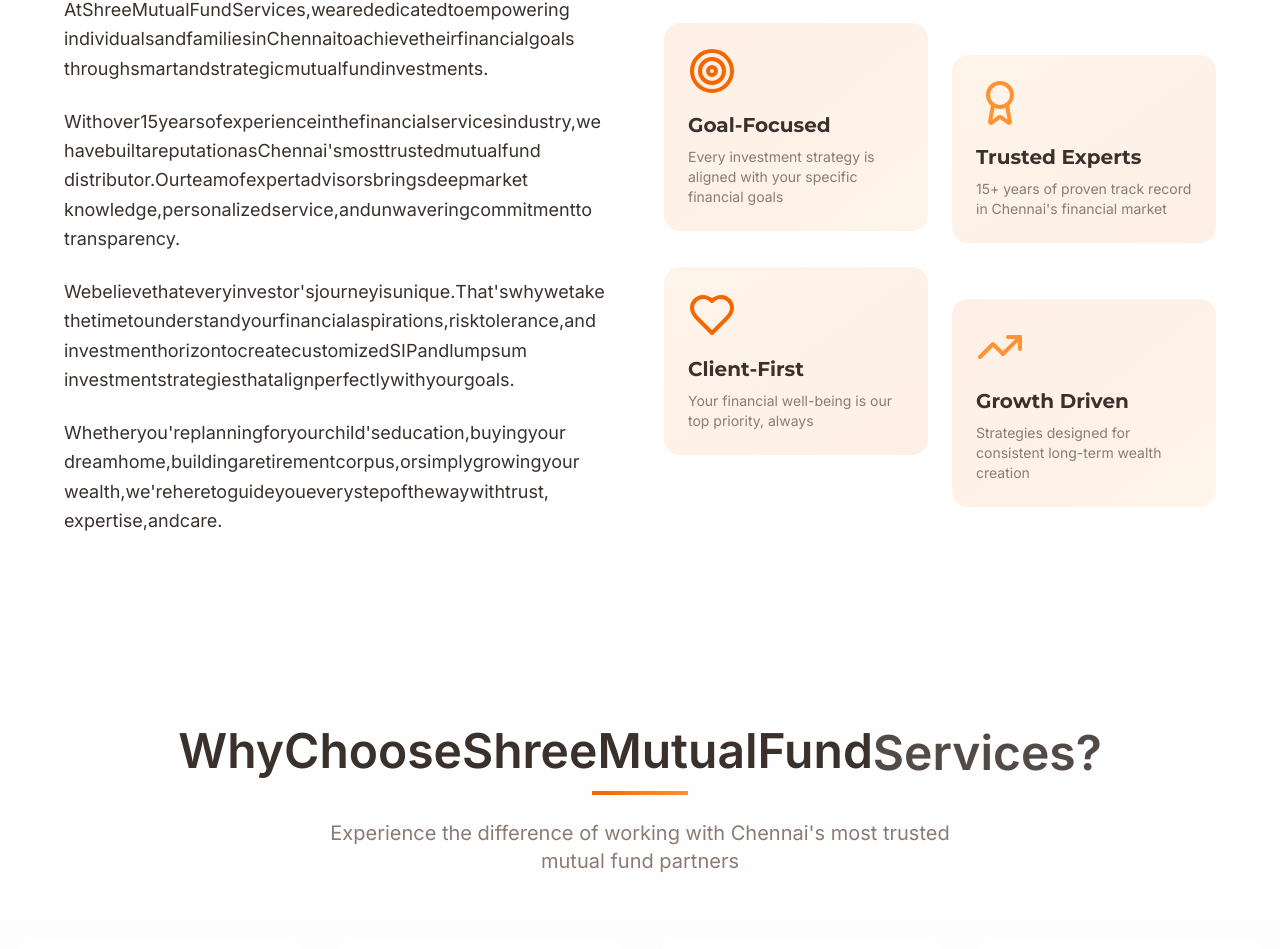
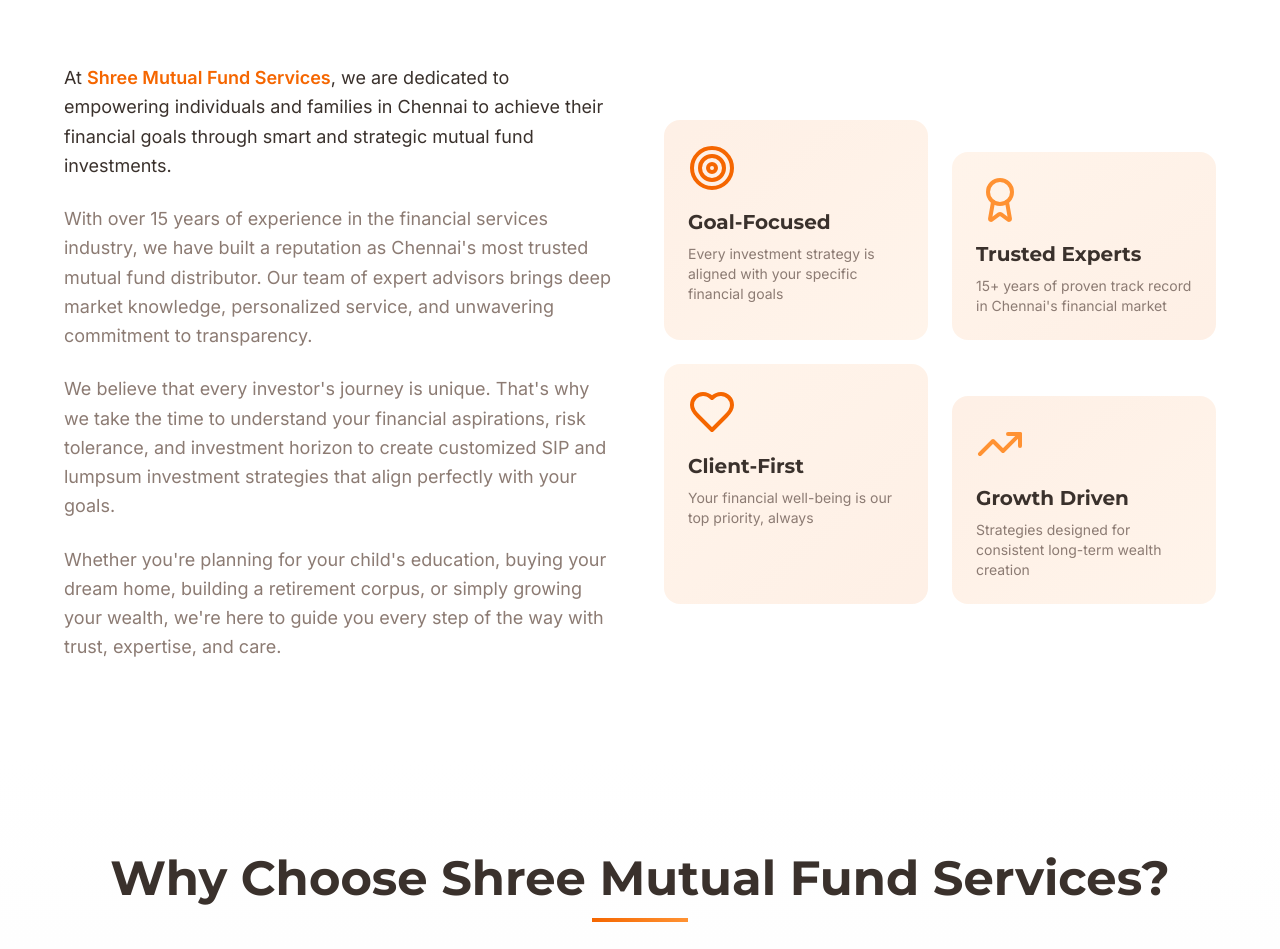
Before and after one commit to gpmusic28/chennai-mutual-trust, a React (Vite) app: page / in a window 1280 px wide. Shown: the part 1033-1982 px from the top of the page. Built offline with nearby package versions, Linux system fonts and the light colour scheme; the HTML template or start-up script is replaced by a standard one.

Commit message:
Reverted to commit 30da68ea7e490bb20c4178b480b475879097cd68

```diff
--- a/src/components/AboutUs.tsx
+++ b/src/components/AboutUs.tsx
@@ -1,84 +1,63 @@
 import { Target, Award, Heart, TrendingUp } from "lucide-react";
-import { ColorRevealText } from "@/hooks/useScrollColorReveal";
-import { AnimatedSection } from "@/hooks/useScrollAnimation";
 
 const AboutUs = () => {
   return (
     <section id="about" className="py-24 bg-background">
       <div className="container mx-auto px-4">
         <div className="max-w-6xl mx-auto">
-          <AnimatedSection animation="fade" className="text-center mb-16">
+          <div className="text-center mb-16 animate-fade-in">
             <h2 className="text-4xl md:text-5xl font-bold mb-4">About Us</h2>
             <div className="w-24 h-1 bg-gradient-to-r from-primary to-accent mx-auto"></div>
-          </AnimatedSection>
+          </div>
 
           <div className="grid md:grid-cols-2 gap-12 items-center">
-            <div className="space-y-6">
-              <ColorRevealText
-                as="p"
-                text="At Shree Mutual Fund Services, we are dedicated to empowering individuals and families in Chennai to achieve their financial goals through smart and strategic mutual fund investments."
-                className="text-lg leading-relaxed"
-              />
-
-              <ColorRevealText
-                as="p"
-                text="With over 15 years of experience in the financial services industry, we have built a reputation as Chennai's most trusted mutual fund distributor. Our team of expert advisors brings deep market knowledge, personalized service, and unwavering commitment to transparency."
-                className="text-lg leading-relaxed"
-              />
-
-              <ColorRevealText
-                as="p"
-                text="We believe that every investor's journey is unique. That's why we take the time to understand your financial aspirations, risk tolerance, and investment horizon to create customized SIP and lumpsum investment strategies that align perfectly with your goals."
-                className="text-lg leading-relaxed"
-              />
-
-              <ColorRevealText
-                as="p"
-                text="Whether you're planning for your child's education, buying your dream home, building a retirement corpus, or simply growing your wealth, we're here to guide you every step of the way with trust, expertise, and care."
-                className="text-lg leading-relaxed"
-              />
+            <div className="space-y-6 animate-fade-in">
+              <p className="text-lg text-foreground leading-relaxed">
+                At <span className="font-semibold text-primary">Shree Mutual Fund Services</span>, we are dedicated to empowering individuals and families in Chennai to achieve their financial goals through smart and strategic mutual fund investments.
+              </p>
+              <p className="text-lg text-muted-foreground leading-relaxed">
+                With over 15 years of experience in the financial services industry, we have built a reputation as Chennai's most trusted mutual fund distributor. Our team of expert advisors brings deep market knowledge, personalized service, and unwavering commitment to transparency.
+              </p>
+              <p className="text-lg text-muted-foreground leading-relaxed">
+                We believe that every investor's journey is unique. That's why we take the time to understand your financial aspirations, risk tolerance, and investment horizon to create customized SIP and lumpsum investment strategies that align perfectly with your goals.
+              </p>
+              <p className="text-lg text-muted-foreground leading-relaxed">
+                Whether you're planning for your child's education, buying your dream home, building a retirement corpus, or simply growing your wealth, we're here to guide you every step of the way with trust, expertise, and care.
+              </p>
             </div>
 
             <div className="grid grid-cols-2 gap-6">
-              <AnimatedSection animation="scale" delay={100}>
-                <div className="bg-gradient-to-br from-primary/10 to-accent/10 p-6 rounded-2xl hover:shadow-xl transition-all duration-500 hover:-translate-y-2 hover:scale-105">
+              <div className="bg-gradient-to-br from-primary/10 to-accent/10 p-6 rounded-2xl hover:shadow-xl transition-all duration-300 hover:-translate-y-2">
                 <Target className="w-12 h-12 text-primary mb-4" />
                 <h3 className="text-xl font-bold mb-2">Goal-Focused</h3>
                 <p className="text-muted-foreground text-sm">
                   Every investment strategy is aligned with your specific financial goals
                 </p>
               </div>
-              </AnimatedSection>
 
-              <AnimatedSection animation="scale" delay={200}>
-                <div className="bg-gradient-to-br from-accent/10 to-primary/10 p-6 rounded-2xl hover:shadow-xl transition-all duration-500 hover:-translate-y-2 hover:scale-105 mt-8">
+              <div className="bg-gradient-to-br from-accent/10 to-primary/10 p-6 rounded-2xl hover:shadow-xl transition-all duration-300 hover:-translate-y-2 mt-8">
                 <Award className="w-12 h-12 text-accent mb-4" />
                 <h3 className="text-xl font-bold mb-2">Trusted Experts</h3>
                 <p className="text-muted-foreground text-sm">
                   15+ years of proven track record in Chennai's financial market
                 </p>
               </div>
-              </AnimatedSection>
 
-              <AnimatedSection animation="scale" delay={300}>
-                <div className="bg-gradient-to-br from-accent/10 to-primary/10 p-6 rounded-2xl hover:shadow-xl transition-all duration-500 hover:-translate-y-2 hover:scale-105">
+              <div className="bg-gradient-to-br from-accent/10 to-primary/10 p-6 rounded-2xl hover:shadow-xl transition-all duration-300 hover:-translate-y-2">
                 <Heart className="w-12 h-12 text-primary mb-4" />
                 <h3 className="text-xl font-bold mb-2">Client-First</h3>
                 <p className="text-muted-foreground text-sm">
                   Your financial well-being is our top priority, always
                 </p>
               </div>
-              </AnimatedSection>
 
-              <AnimatedSection animation="scale" delay={400}>
-                <div className="bg-gradient-to-br from-primary/10 to-accent/10 p-6 rounded-2xl hover:shadow-xl transition-all duration-500 hover:-translate-y-2 hover:scale-105 mt-8">
+              <div className="bg-gradient-to-br from-primary/10 to-accent/10 p-6 rounded-2xl hover:shadow-xl transition-all duration-300 hover:-translate-y-2 mt-8">
                 <TrendingUp className="w-12 h-12 text-accent mb-4" />
                 <h3 className="text-xl font-bold mb-2">Growth Driven</h3>
                 <p className="text-muted-foreground text-sm">
                   Strategies designed for consistent long-term wealth creation
                 </p>
               </div>
-              </AnimatedSection>
             </div>
           </div>
         </div>
--- a/src/components/WhyChoose.tsx
+++ b/src/components/WhyChoose.tsx
@@ -1,6 +1,4 @@
 import { Shield, Users, FileCheck, MapPin } from "lucide-react";
-import { AnimatedSection } from "@/hooks/useScrollAnimation";
-import { TextReveal } from "@/hooks/useScrollTextReveal";
 
 const WhyChoose = () => {
   const features = [
@@ -33,26 +31,23 @@ const WhyChoose = () => {
   return (
     <section id="why-choose" className="py-24 bg-gradient-to-b from-background to-secondary/30">
       <div className="container mx-auto px-4">
-        <AnimatedSection animation="fade" className="text-center mb-16">
-          <TextReveal
-            as="h2"
-            text="Why Choose Shree Mutual Fund Services?"
-            className="text-4xl md:text-5xl font-bold mb-4"
-          />
+        <div className="text-center mb-16 animate-fade-in">
+          <h2 className="text-4xl md:text-5xl font-bold mb-4">
+            Why Choose Shree Mutual Fund Services?
+          </h2>
           <div className="w-24 h-1 bg-gradient-to-r from-primary to-accent mx-auto mb-6"></div>
           <p className="text-xl text-muted-foreground max-w-2xl mx-auto">
             Experience the difference of working with Chennai's most trusted mutual fund partners
           </p>
-        </AnimatedSection>
+        </div>
 
         <div className="grid md:grid-cols-2 lg:grid-cols-4 gap-8 max-w-7xl mx-auto">
           {features.map((feature, index) => (
-            <AnimatedSection
+            <div
               key={index}
-              animation="scale"
-              delay={index * 100}
+              className="group relative bg-card rounded-3xl p-8 hover:shadow-2xl transition-all duration-500 hover:-translate-y-3 animate-fade-in"
+              style={{ animationDelay: `${index * 100}ms` }}
             >
-              <div className="group relative bg-card rounded-3xl p-8 hover:shadow-2xl transition-all duration-500 hover:-translate-y-3">
               {/* Gradient Background on Hover */}
               <div className={`absolute inset-0 bg-gradient-to-br ${feature.color} opacity-0 group-hover:opacity-5 rounded-3xl transition-opacity duration-500`}></div>
 
@@ -74,7 +69,6 @@ const WhyChoose = () => {
                 </p>
               </div>
             </div>
-            </AnimatedSection>
           ))}
         </div>
       </div>
--- a/src/hooks/useScrollAnimation.tsx
+++ /dev/null
@@ -1,95 +0,0 @@
-import { useEffect, useRef, useState } from "react";
-
-interface ScrollAnimationOptions {
-  threshold?: number;
-  rootMargin?: string;
-  triggerOnce?: boolean;
-}
-
-export const useScrollAnimation = (options: ScrollAnimationOptions = {}) => {
-  const { threshold = 0.1, rootMargin = "0px", triggerOnce = true } = options;
-  const ref = useRef<HTMLDivElement>(null);
-  const [isVisible, setIsVisible] = useState(false);
-
-  useEffect(() => {
-    const observer = new IntersectionObserver(
-      (entries) => {
-        entries.forEach((entry) => {
-          if (entry.isIntersecting) {
-            setIsVisible(true);
-            if (triggerOnce && ref.current) {
-              observer.unobserve(ref.current);
-            }
-          } else if (!triggerOnce) {
-            setIsVisible(false);
-          }
-        });
-      },
-      { threshold, rootMargin }
-    );
-
-    if (ref.current) {
-      observer.observe(ref.current);
-    }
-
-    return () => observer.disconnect();
-  }, [threshold, rootMargin, triggerOnce]);
-
-  return { ref, isVisible };
-};
-
-interface AnimatedSectionProps {
-  children: React.ReactNode;
-  className?: string;
-  animation?: "fade" | "slide-up" | "slide-left" | "slide-right" | "scale";
-  delay?: number;
-  duration?: number;
-}
-
-export const AnimatedSection = ({
-  children,
-  className = "",
-  animation = "fade",
-  delay = 0,
-  duration = 600,
-}: AnimatedSectionProps) => {
-  const { ref, isVisible } = useScrollAnimation();
-
-  const animations = {
-    fade: {
-      initial: { opacity: 0 },
-      animate: { opacity: 1 },
-    },
-    "slide-up": {
-      initial: { opacity: 0, transform: "translateY(50px)" },
-      animate: { opacity: 1, transform: "translateY(0)" },
-    },
-    "slide-left": {
-      initial: { opacity: 0, transform: "translateX(50px)" },
-      animate: { opacity: 1, transform: "translateX(0)" },
-    },
-    "slide-right": {
-      initial: { opacity: 0, transform: "translateX(-50px)" },
-      animate: { opacity: 1, transform: "translateX(0)" },
-    },
-    scale: {
-      initial: { opacity: 0, transform: "scale(0.9)" },
-      animate: { opacity: 1, transform: "scale(1)" },
-    },
-  };
-
-  const { initial, animate } = animations[animation];
-
-  return (
-    <div
-      ref={ref}
-      className={className}
-      style={{
-        ...(!isVisible ? initial : animate),
-        transition: `all ${duration}ms cubic-bezier(0.4, 0, 0.2, 1) ${delay}ms`,
-      }}
-    >
-      {children}
-    </div>
-  );
-};
--- a/src/hooks/useScrollColorReveal.tsx
+++ /dev/null
@@ -1,79 +0,0 @@
-import { useEffect, useRef, useState } from "react";
-
-export const useScrollColorReveal = () => {
-  const ref = useRef<HTMLDivElement>(null);
-  const [progress, setProgress] = useState(0);
-
-  useEffect(() => {
-    const handleScroll = () => {
-      if (!ref.current) return;
-
-      const element = ref.current;
-      const rect = element.getBoundingClientRect();
-      const windowHeight = window.innerHeight;
-
-      const elementTop = rect.top;
-      const elementHeight = rect.height;
-
-      const startReveal = windowHeight * 0.8;
-      const endReveal = windowHeight * 0.2;
-
-      let scrollProgress = 0;
-
-      if (elementTop < startReveal && elementTop + elementHeight > 0) {
-        scrollProgress = Math.min(
-          Math.max((startReveal - elementTop) / (startReveal - endReveal), 0),
-          1
-        );
-      }
-
-      setProgress(scrollProgress);
-    };
-
-    handleScroll();
-    window.addEventListener("scroll", handleScroll, { passive: true });
-    window.addEventListener("resize", handleScroll);
-
-    return () => {
-      window.removeEventListener("scroll", handleScroll);
-      window.removeEventListener("resize", handleScroll);
-    };
-  }, []);
-
-  return { ref, progress };
-};
-
-interface ColorRevealTextProps {
-  text: string;
-  className?: string;
-  as?: "h1" | "h2" | "h3" | "p" | "span";
-}
-
-export const ColorRevealText = ({ text, className = "", as = "p" }: ColorRevealTextProps) => {
-  const { ref, progress } = useScrollColorReveal();
-  const words = text.split(" ");
-
-  return (
-    <div ref={ref} className={className}>
-      {words.map((word, index) => {
-        const wordProgress = Math.max(0, Math.min(1, (progress - index / words.length) * words.length));
-
-        // Interpolate from light gray (hsl(20 10% 70%)) to foreground (hsl(20 14% 20%))
-        const lightness = 70 - (wordProgress * 50); // 70% to 20%
-        const saturation = 10 + (wordProgress * 4); // 10% to 14%
-
-        return (
-          <span
-            key={index}
-            className="inline-block transition-all duration-300"
-            style={{
-              color: `hsl(20 ${saturation}% ${lightness}%)`,
-            }}
-          >
-            {word}{index < words.length - 1 ? " " : ""}
-          </span>
-        );
-      })}
-    </div>
-  );
-};
--- a/src/hooks/useScrollTextReveal.tsx
+++ /dev/null
@@ -1,79 +0,0 @@
-import { useEffect, useRef, useState } from "react";
-
-export const useScrollTextReveal = () => {
-  const ref = useRef<HTMLDivElement>(null);
-  const [progress, setProgress] = useState(0);
-
-  useEffect(() => {
-    const handleScroll = () => {
-      if (!ref.current) return;
-
-      const element = ref.current;
-      const rect = element.getBoundingClientRect();
-      const windowHeight = window.innerHeight;
-
-      // Calculate progress based on element position
-      const elementTop = rect.top;
-      const elementHeight = rect.height;
-
-      // Start revealing when element enters viewport
-      const startReveal = windowHeight * 0.8;
-      const endReveal = windowHeight * 0.2;
-
-      let scrollProgress = 0;
-
-      if (elementTop < startReveal && elementTop + elementHeight > 0) {
-        scrollProgress = Math.min(
-          Math.max((startReveal - elementTop) / (startReveal - endReveal), 0),
-          1
-        );
-      }
-
-      setProgress(scrollProgress);
-    };
-
-    handleScroll();
-    window.addEventListener("scroll", handleScroll, { passive: true });
-    window.addEventListener("resize", handleScroll);
-
-    return () => {
-      window.removeEventListener("scroll", handleScroll);
-      window.removeEventListener("resize", handleScroll);
-    };
-  }, []);
-
-  return { ref, progress };
-};
-
-interface TextRevealProps {
-  text: string;
-  className?: string;
-  as?: "h1" | "h2" | "h3" | "p" | "span";
-}
-
-export const TextReveal = ({ text, className = "", as = "p" }: TextRevealProps) => {
-  const { ref, progress } = useScrollTextReveal();
-  const words = text.split(" ");
-
-  return (
-    <div ref={ref} className={className}>
-      {words.map((word, index) => {
-        const wordProgress = Math.max(0, Math.min(1, (progress - index / words.length) * words.length));
-
-        return (
-          <span
-            key={index}
-            className="inline-block transition-all duration-300"
-            style={{
-              opacity: 0.3 + wordProgress * 0.7,
-              filter: `blur(${(1 - wordProgress) * 4}px)`,
-              transform: `translateY(${(1 - wordProgress) * 10}px)`,
-            }}
-          >
-            {word}{index < words.length - 1 ? " " : ""}
-          </span>
-        );
-      })}
-    </div>
-  );
-};
```
Also changed, not shown: src/components/Hero.tsx (+7 -14 lines), src/components/Performance.tsx (+7 -10 lines). Lines whose indentation alone changed are shown as unchanged.
